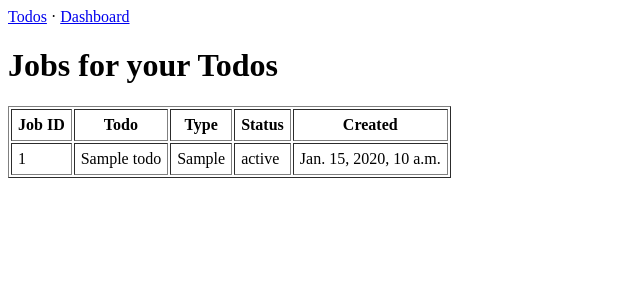
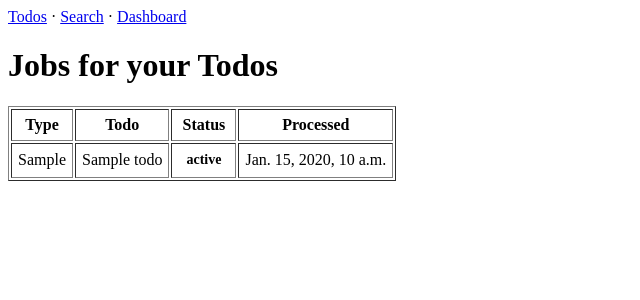
Before and after one commit to birat051/pgstack, a Django app: template todos/templates/todos/queue_monitor.html in a window 1280 px wide. Shown: the top 300 px of the page, without its empty margins (0-640 px from the left). Run offline with Django 5.2, Linux system fonts and the light colour scheme; the template is opened without the code that fills it: most values are stand-ins (such as "Sample title", 1, 10 or a date in 2020); data that the repository does not hold is empty; parts of the project's set-up code (start-up, migrations or seed data) failed here and were passed over.

Commit message:
SKIP LOCKED: queue monitor view + template

```diff
--- a/todos/services.py
+++ b/todos/services.py
@@ -17,7 +17,7 @@ from django.db.models.functions import Greatest
 
 from todos.models import Job, Todo, TodoStatus
 
-QUEUE_MONITOR_LIMIT = 75
+QUEUE_MONITOR_LIMIT = 50
 
 
 INDEX_PAGE_LIMIT = 50
--- a/todos/templates/todos/queue_monitor.html
+++ b/todos/templates/todos/queue_monitor.html
@@ -3,10 +3,25 @@
 <head>
     <meta charset="utf-8">
     <title>Job queue — pgstack</title>
+    <style>
+        .badge {
+            display: inline-block;
+            padding: 0.15rem 0.5rem;
+            border-radius: 4px;
+            font-size: 0.875rem;
+            font-weight: 600;
+        }
+        .badge-queued { background: #6b7280; color: #fff; }
+        .badge-processing { background: #f59e0b; color: #111; }
+        .badge-done { background: #16a34a; color: #fff; }
+        .badge-failed { background: #dc2626; color: #fff; }
+    </style>
 </head>
 <body>
     <nav>
         <a href="{% url 'index' %}">Todos</a>
+        ·
+        <a href="{% url 'search' %}">Search</a>
         ·
         <a href="{% url 'dashboard' %}">Dashboard</a>
     </nav>
@@ -15,21 +30,23 @@
         <table border="1" cellpadding="6">
             <thead>
                 <tr>
-                    <th>Job ID</th>
+                    <th>Type</th>
                     <th>Todo</th>
-                    <th>Type</th>
                     <th>Status</th>
-                    <th>Created</th>
+                    <th>Processed</th>
                 </tr>
             </thead>
             <tbody>
                 {% for job in jobs %}
                     <tr>
-                        <td>{{ job.id }}</td>
+                        <td>{{ job.job_type }}</td>
                         <td>{{ job.todo.title }}</td>
-                        <td>{{ job.job_type }}</td>
-                        <td>{{ job.get_status_display }}</td>
-                        <td>{{ job.created_at }}</td>
+                        <td>
+                            <span class="badge badge-{{ job.status }}">
+                                {{ job.get_status_display }}
+                            </span>
+                        </td>
+                        <td>{% if job.processed_at %}{{ job.processed_at }}{% else %}—{% endif %}</td>
                     </tr>
                 {% endfor %}
             </tbody>
```
Also changed, not shown: docs/TASK_CHECKLIST.MD (+7 -7 lines), todos/tests/test_downstream.py (+25 -0 lines).
